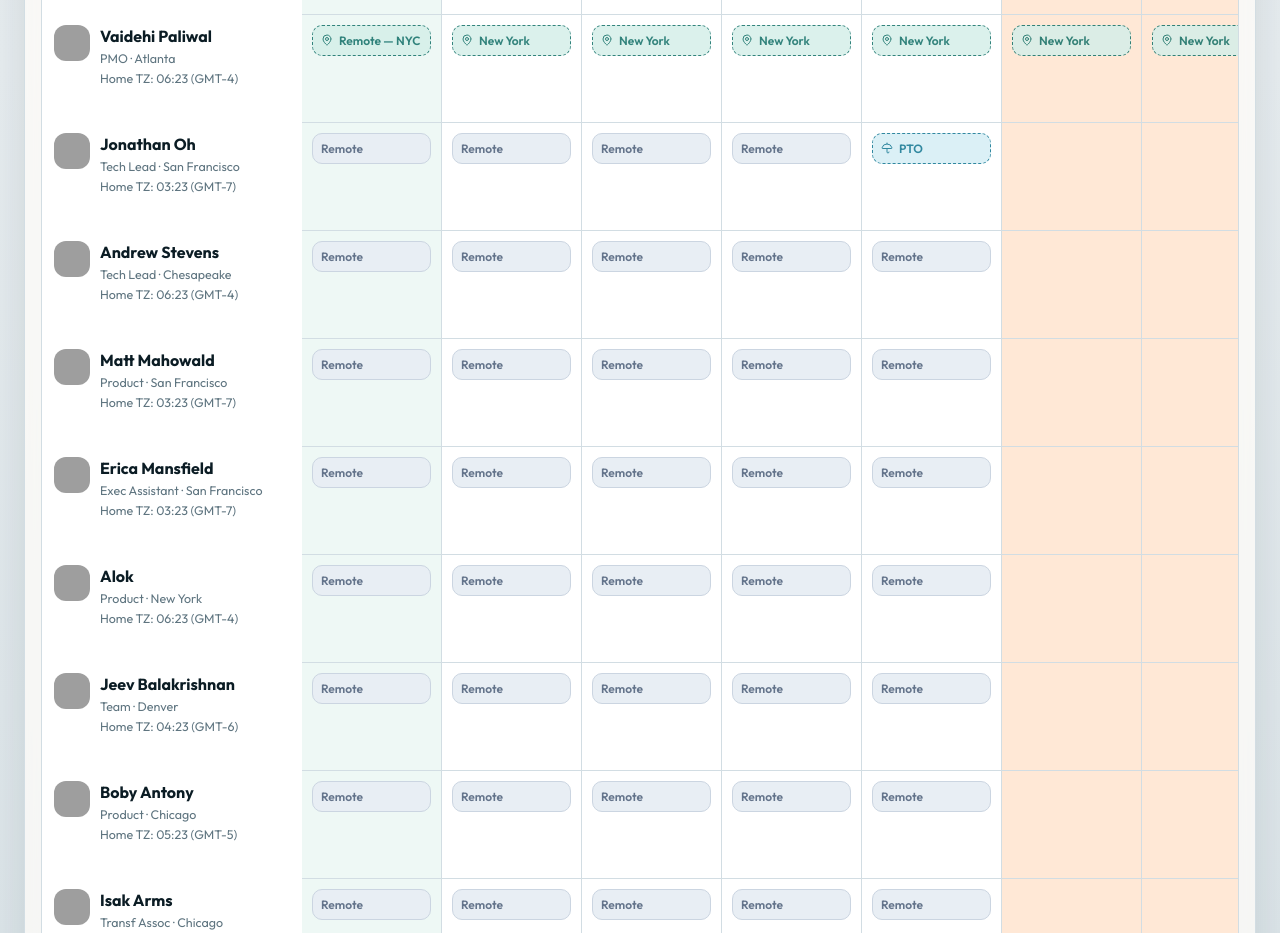
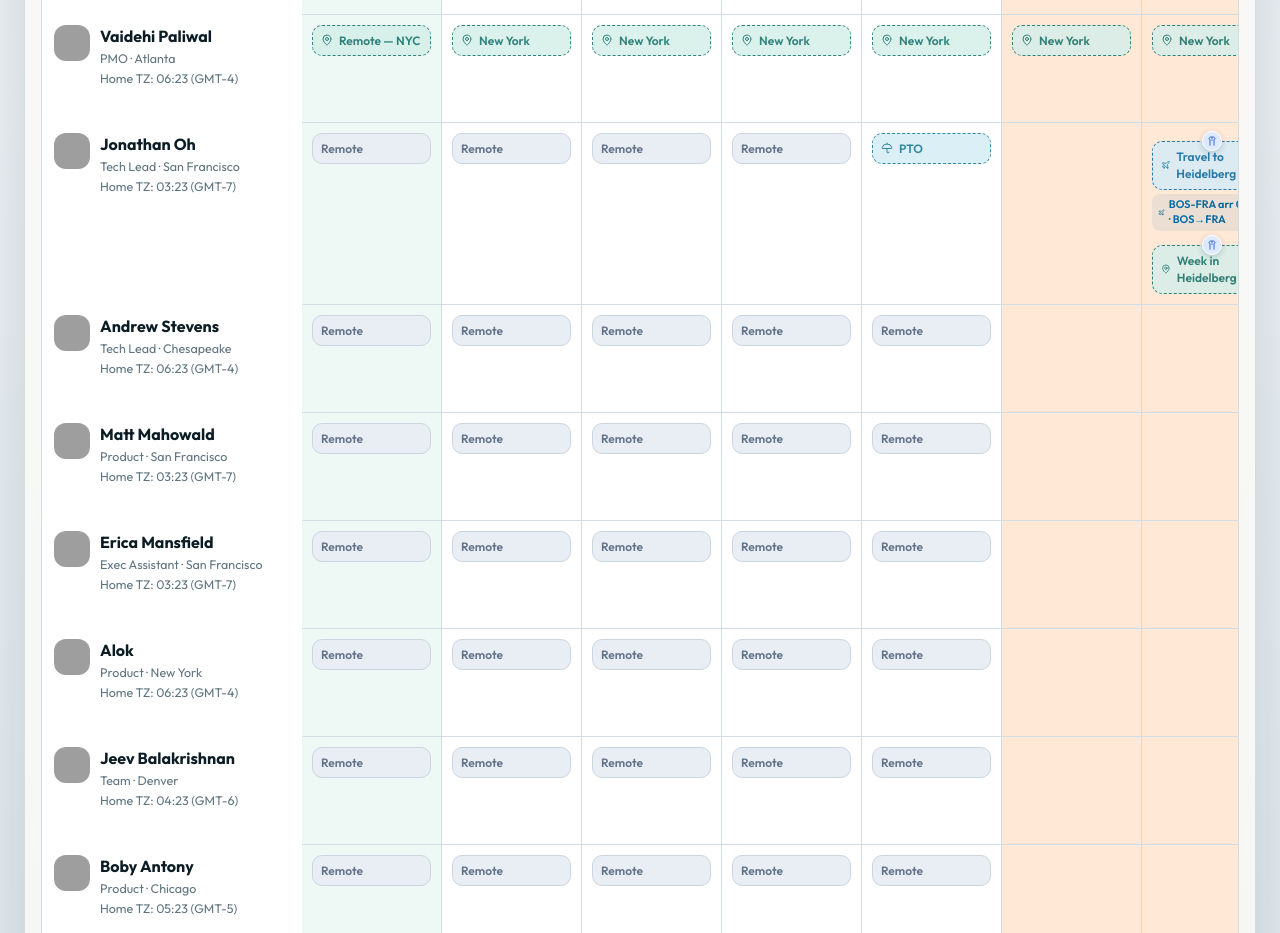
Before and after one commit to jgsaramago/stanzawhere-app, a React (Vite) app: page / in a window 1280 px wide. Shown: the part 1180-2113 px from the top of the page. Built offline with nearby package versions, Linux system fonts and the light colour scheme; grey boxes are pictures that could not be loaded.

Commit message:
Refresh next-week travel with Heidelberg / FRA schedules.
Upserts Nick, Charlie, Somrat, Matt, Anirban, João, and Jonathan trips (Darwin left blank); drops old Dallas/Chicago/NYC demos.

Co-authored-by: Cursor <cursoragent@cursor.com>

```diff
--- a/src/data/seed.ts
+++ b/src/data/seed.ts
@@ -327,76 +327,173 @@ function isoDaysFrom(base: Date, offset: number): string {
   return d.toISOString().slice(0, 10)
 }
 
-const DALLAS_TRAVEL_IDS = ['darwin', 'charlie', 'nick', 'greg', 'anirban'] as const
+const OBSOLETE_DEMO_ID_PREFIXES = [
+  'demo_dallas_',
+  'demo_chicago_',
+  'demo_nyc_',
+] as const
+
+export function isObsoleteDemoEventId(id: string): boolean {
+  return OBSOLETE_DEMO_ID_PREFIXES.some((prefix) => id.startsWith(prefix))
+}
+
+type HeidelbergTrip = {
+  personId: string
+  arriveDate: string
+  departDate: string
+  arriveTime: string
+  departTime: string
+  fromCode: string
+  toCode: string
+  arriveFlight?: string
+  departFlight?: string
+  hotel?: string
+}
+
+/** Heidelberg / FRA week — Sep 27–Oct 1 2026 (stable ids for refresh upsert). */
+const HEIDELBERG_TRIPS: HeidelbergTrip[] = [
+  {
+    personId: 'nick',
+    arriveDate: '2026-09-28',
+    departDate: '2026-09-30',
+    arriveTime: '09:45',
+    departTime: '17:15',
+    fromCode: 'SFO',
+    toCode: 'JFK',
+    arriveFlight: 'UA58',
+    hotel: 'Heidelberg Marriott',
+  },
+  {
+    personId: 'charlie',
+    arriveDate: '2026-09-28',
+    departDate: '2026-09-30',
+    arriveTime: '09:45',
+    departTime: '17:15',
+    fromCode: 'SFO',
+    toCode: 'JFK',
+    hotel: 'Heidelberg Marriott',
+  },
+  {
+    personId: 'somrat',
+    arriveDate: '2026-09-28',
+    departDate: '2026-09-30',
+    arriveTime: '09:10',
+    departTime: '17:30',
+    fromCode: 'EWR',
+    toCode: 'SFO',
+    hotel: 'Heidelberg Marriott Hotel',
+  },
+  {
+    personId: 'matt',
+    arriveDate: '2026-09-28',
+    departDate: '2026-09-30',
+    arriveTime: '09:45',
+    departTime: '17:30',
+    fromCode: 'SFO',
+    toCode: 'SFO',
+    arriveFlight: 'UA58',
+  },
+  {
+    personId: 'anirban',
+    arriveDate: '2026-09-28',
+    departDate: '2026-10-01',
+    arriveTime: '08:45',
+    departTime: '10:55',
+    fromCode: 'DFW',
+    toCode: 'DFW',
+    hotel: 'Heidelberg Marriott',
+  },
+  {
+    personId: 'joao',
+    arriveDate: '2026-09-28',
+    departDate: '2026-09-30',
+    arriveTime: '11:30',
+    departTime: '13:20',
+    fromCode: 'LIS',
+    toCode: 'LIS',
+    hotel: 'Heidelberg Marriott',
+  },
+  {
+    personId: 'jonathan',
+    arriveDate: '2026-09-27',
+    departDate: '2026-10-01',
+    arriveTime: '05:45',
+    departTime: '12:30',
+    fromCode: 'BOS',
+    toCode: 'BOS',
+    hotel: 'Heidelberg Marriott Hotel',
+  },
+]
 
 /** Stable demo bookings that must appear on the calendar after refresh. */
 export function buildFixedDemoEvents(now = new Date()): ScheduleEvent[] {
   const ts = now.toISOString()
   const events: ScheduleEvent[] = []
 
-  for (const personId of DALLAS_TRAVEL_IDS) {
-    const person = PEOPLE.find((p) => p.id === personId)!
+  for (const trip of HEIDELBERG_TRIPS) {
+    const person = PEOPLE.find((p) => p.id === trip.personId)
+    if (!person) continue
     const approved = !person.approverId
+    const hotelNote = trip.hotel ? `Hotel: ${trip.hotel}` : 'Hotel TBD'
+    const arriveFlight = trip.arriveFlight ?? `${trip.fromCode}-FRA`
+    const departFlight = trip.departFlight ?? `FRA-${trip.toCode}`
+
     events.push({
-      id: `demo_dallas_${personId}`,
-      personId,
+      id: `demo_heidelberg_travel_${trip.personId}`,
+      personId: trip.personId,
       type: 'travel',
-      title: 'Travel to Dallas',
-      startDate: '2026-08-18',
-      endDate: '2026-08-20',
-      location: 'Dallas',
-      countryCode: 'US',
-      notes: 'Dallas travel Tue–Thu next week (demo)',
-      dressCode: 'business',
+      title: 'Travel to Heidelberg',
+      startDate: trip.arriveDate,
+      endDate: trip.departDate,
+      location: 'Heidelberg',
+      countryCode: 'DE',
+      notes: `${hotelNote}. Arrive FRA ${trip.arriveTime} from ${trip.fromCode}; depart FRA ${trip.departTime} to ${trip.toCode}.`,
+      dressCode: 'business-casual',
       status: approved ? 'approved' : 'pending',
-      requestedBy: 'joao',
+      requestedBy: trip.personId,
       approverId: person.approverId,
-      reviewedBy: approved ? personId : undefined,
+      reviewedBy: approved ? trip.personId : undefined,
       createdAt: ts,
       updatedAt: ts,
+      flights: [
+        {
+          flightNumber: arriveFlight,
+          fromCode: trip.fromCode,
+          toCode: 'FRA',
+          fromCity: trip.fromCode,
+          toCity: 'Frankfurt',
+          date: trip.arriveDate,
+          arriveTime: trip.arriveTime,
+          role: 'arrival',
+        },
+        {
+          flightNumber: departFlight,
+          fromCode: 'FRA',
+          toCode: trip.toCode,
+          fromCity: 'Frankfurt',
+          toCity: trip.toCode,
+          date: trip.departDate,
+          departTime: trip.departTime,
+          role: 'departure',
+        },
+      ],
     })
-  }
 
-  for (const person of PEOPLE) {
-    const approved = !person.approverId
     events.push({
-      id: `demo_chicago_${person.id}`,
-      personId: person.id,
+      id: `demo_heidelberg_loc_${trip.personId}`,
+      personId: trip.personId,
       type: 'location',
-      title: 'Week in Chicago',
-      startDate: '2026-08-31',
-      endDate: '2026-09-04',
-      location: 'Chicago',
-      countryCode: 'US',
-      notes: 'All-team week location (demo)',
+      title: 'Week in Heidelberg',
+      startDate: trip.arriveDate,
+      endDate: trip.departDate,
+      location: 'Heidelberg',
+      countryCode: 'DE',
+      notes: hotelNote,
       dressCode: 'business-casual',
       status: approved ? 'approved' : 'pending',
-      requestedBy: 'joao',
+      requestedBy: trip.personId,
       approverId: person.approverId,
-      reviewedBy: approved ? person.id : undefined,
-      createdAt: ts,
-      updatedAt: ts,
-    })
-  }
-
-  for (const person of PEOPLE) {
-    const approved = !person.approverId
-    events.push({
-      id: `demo_nyc_${person.id}`,
-      personId: person.id,
-      type: 'location',
-      title: 'Week in New York',
-      startDate: '2026-09-14',
-      endDate: '2026-09-18',
-      location: 'New York',
-      countryCode: 'US',
-      notes:
-        'All-team week location (demo). San Francisco was the alternative — edit if you prefer SF.',
-      dressCode: 'smart-business',
-      status: approved ? 'approved' : 'pending',
-      requestedBy: 'joao',
-      approverId: person.approverId,
-      reviewedBy: approved ? person.id : undefined,
+      reviewedBy: approved ? trip.personId : undefined,
       createdAt: ts,
       updatedAt: ts,
     })
--- a/src/lib/storage.ts
+++ b/src/lib/storage.ts
@@ -1,14 +1,15 @@
 import {
   buildFixedDemoEvents,
   buildSeedEvents,
+  isObsoleteDemoEventId,
   PEOPLE,
 } from '../data/seed'
 import type { AppState, Person, ScheduleEvent } from '../types'
 
 /** Bump when storage shape changes */
-const STORAGE_KEY = 'stanza-where-v9'
+const STORAGE_KEY = 'stanza-where-v10'
 /** Prior state keys to migrate from (not wiped until successfully read). */
-const MIGRATE_FROM_KEYS = ['stanza-where-v8', 'stanza-where-v7', 'stanza-where-v6']
+const MIGRATE_FROM_KEYS = ['stanza-where-v9', 'stanza-where-v8', 'stanza-where-v7', 'stanza-where-v6']
 const HISTORY_KEY = 'stanza-where-history-v1'
 const CHATBOT_POS_KEY = 'stanza-where-stanbot-pos'
 const LEGACY_KEYS = [
@@ -20,12 +21,12 @@ const LEGACY_KEYS = [
 ]
 
 /**
- * Ensure Dallas / Chicago / NYC demo bookings exist in saved calendars.
- * Upserts by stable demo_* ids so a hard refresh picks them up without wipe.
+ * Ensure Heidelberg week demos exist in saved calendars.
+ * Drops obsolete Dallas/Chicago/NYC demos and upserts by stable demo_* ids.
  */
 export function ensureFixedDemoEvents(events: ScheduleEvent[]): ScheduleEvent[] {
   const demos = buildFixedDemoEvents()
-  let next = [...events]
+  let next = events.filter((e) => !isObsoleteDemoEventId(e.id))
   for (const demo of demos) {
     const idx = next.findIndex((e) => e.id === demo.id)
     if (idx === -1) next = [...next, demo]
```
